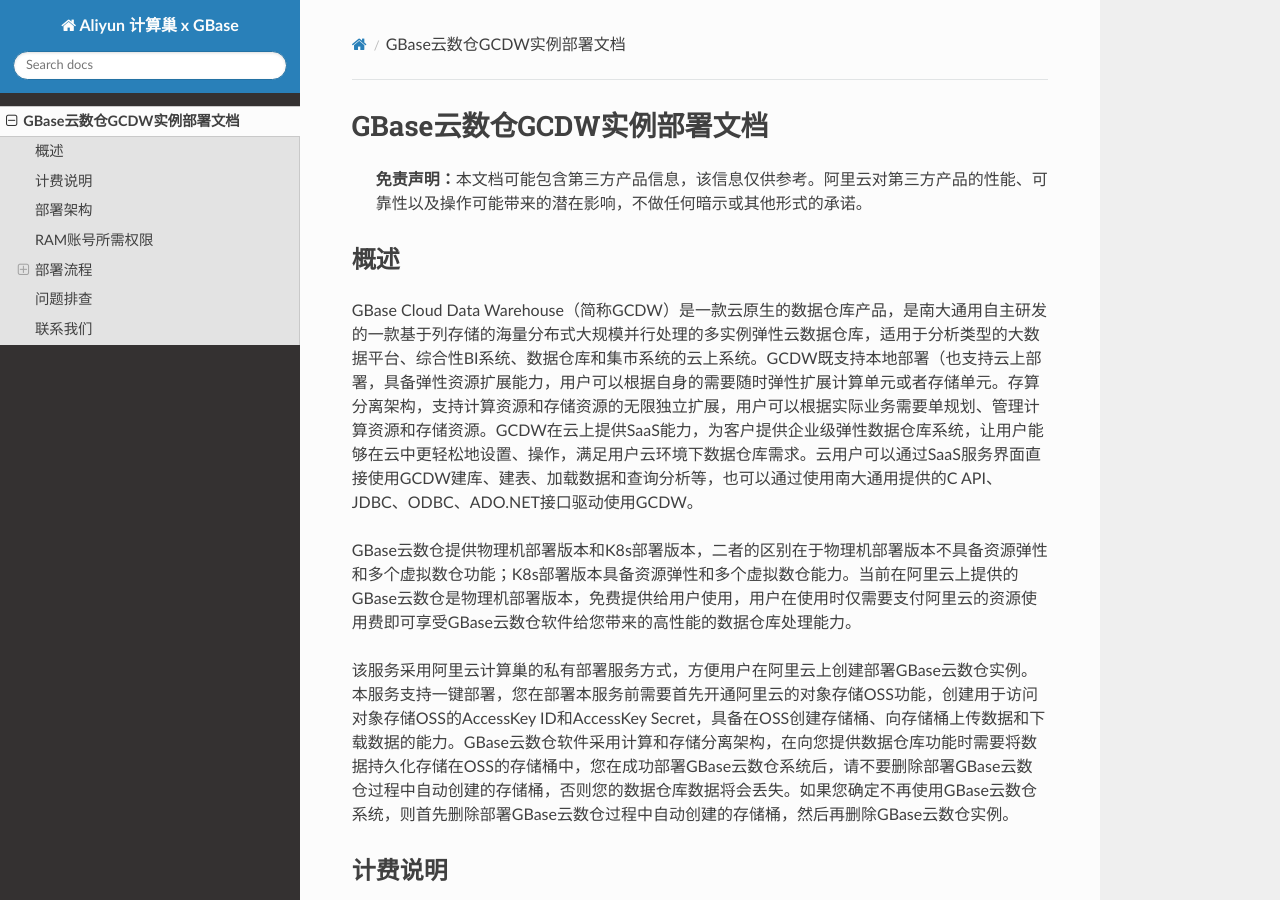
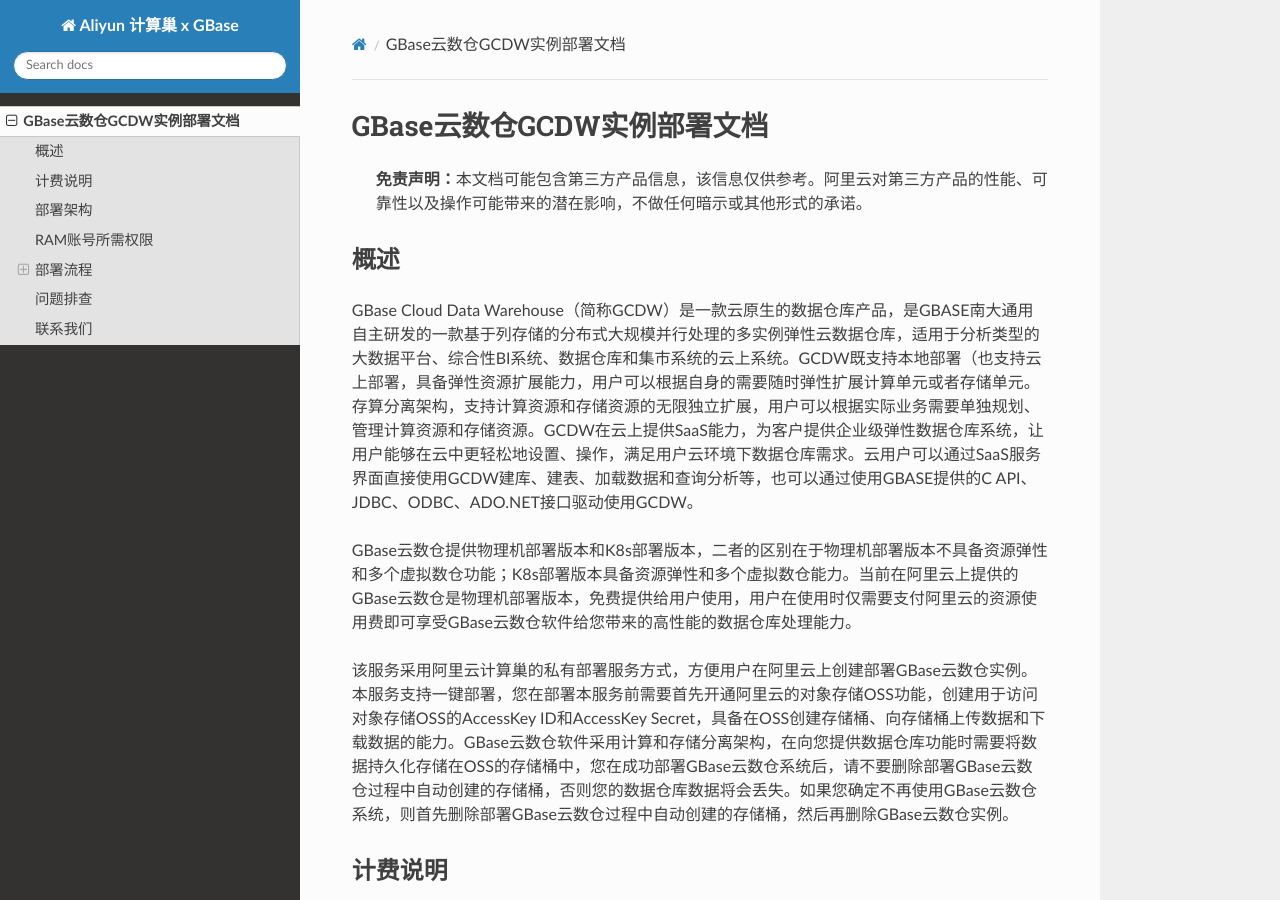
Before and after one commit to aliyun-computenest/quickstart-gbase-1, an MkDocs documentation site: the page built from docs/index.md, in a window 1280 px wide and 900 px high. Built offline with MkDocs 1.6.1, drawn with Linux system fonts in a browser that asks for light colours; nearby versions of some CDN libraries.

Commit message:
Create index.md
update index.md

```diff
--- a/docs/index.md
+++ b/docs/index.md
@@ -4,7 +4,7 @@
 
 ## 概述
 
-GBase Cloud Data Warehouse（简称GCDW）是一款云原生的数据仓库产品，是南大通用自主研发的一款基于列存储的海量分布式大规模并行处理的多实例弹性云数据仓库，适用于分析类型的大数据平台、综合性BI系统、数据仓库和集市系统的云上系统。GCDW既支持本地部署（也支持云上部署，具备弹性资源扩展能力，用户可以根据自身的需要随时弹性扩展计算单元或者存储单元。存算分离架构，支持计算资源和存储资源的无限独立扩展，用户可以根据实际业务需要单规划、管理计算资源和存储资源。GCDW在云上提供SaaS能力，为客户提供企业级弹性数据仓库系统，让用户能够在云中更轻松地设置、操作，满足用户云环境下数据仓库需求。云用户可以通过SaaS服务界面直接使用GCDW建库、建表、加载数据和查询分析等，也可以通过使用南大通用提供的C API、JDBC、ODBC、ADO.NET接口驱动使用GCDW。
+GBase Cloud Data Warehouse（简称GCDW）是一款云原生的数据仓库产品，是GBASE南大通用自主研发的一款基于列存储的分布式大规模并行处理的多实例弹性云数据仓库，适用于分析类型的大数据平台、综合性BI系统、数据仓库和集市系统的云上系统。GCDW既支持本地部署（也支持云上部署，具备弹性资源扩展能力，用户可以根据自身的需要随时弹性扩展计算单元或者存储单元。存算分离架构，支持计算资源和存储资源的无限独立扩展，用户可以根据实际业务需要单独规划、管理计算资源和存储资源。GCDW在云上提供SaaS能力，为客户提供企业级弹性数据仓库系统，让用户能够在云中更轻松地设置、操作，满足用户云环境下数据仓库需求。云用户可以通过SaaS服务界面直接使用GCDW建库、建表、加载数据和查询分析等，也可以通过使用GBASE提供的C API、JDBC、ODBC、ADO.NET接口驱动使用GCDW。
 
 GBase云数仓提供物理机部署版本和K8s部署版本，二者的区别在于物理机部署版本不具备资源弹性和多个虚拟数仓功能；K8s部署版本具备资源弹性和多个虚拟数仓能力。当前在阿里云上提供的GBase云数仓是物理机部署版本，免费提供给用户使用，用户在使用时仅需要支付阿里云的资源使用费即可享受GBase云数仓软件给您带来的高性能的数据仓库处理能力。
 
```
